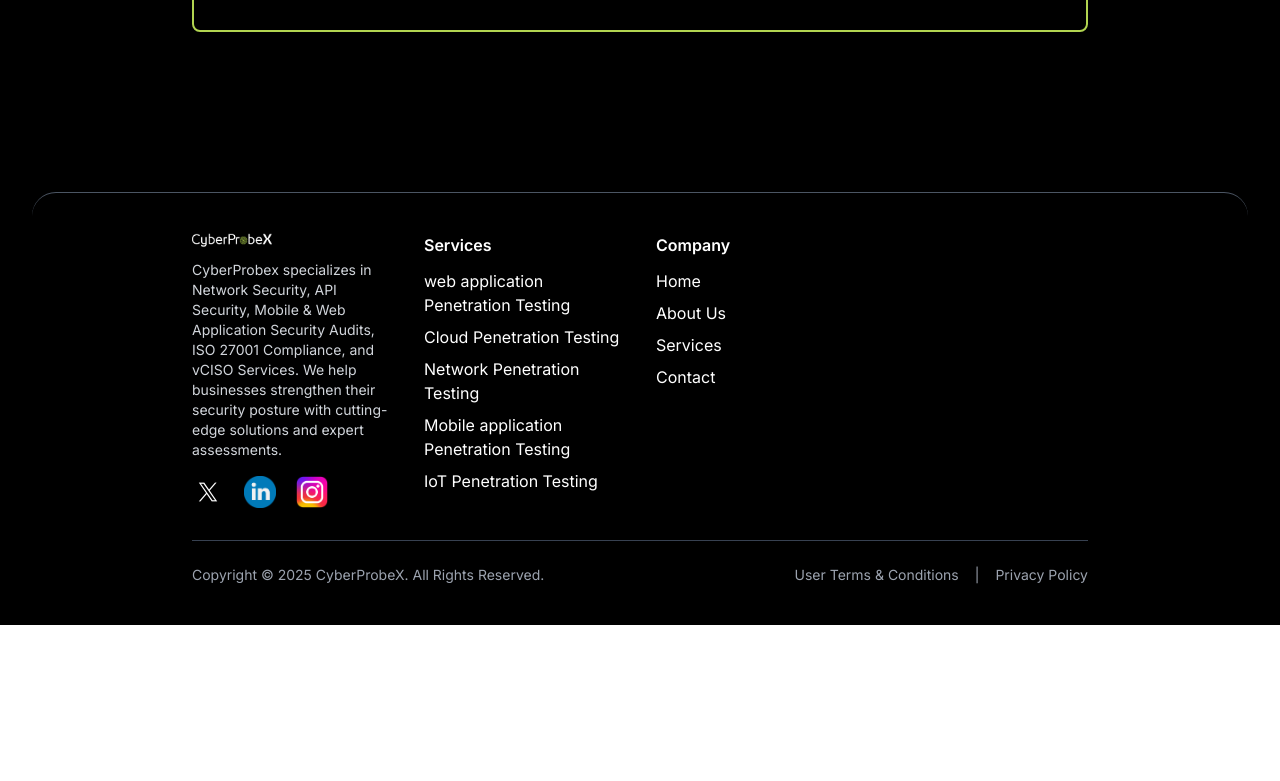
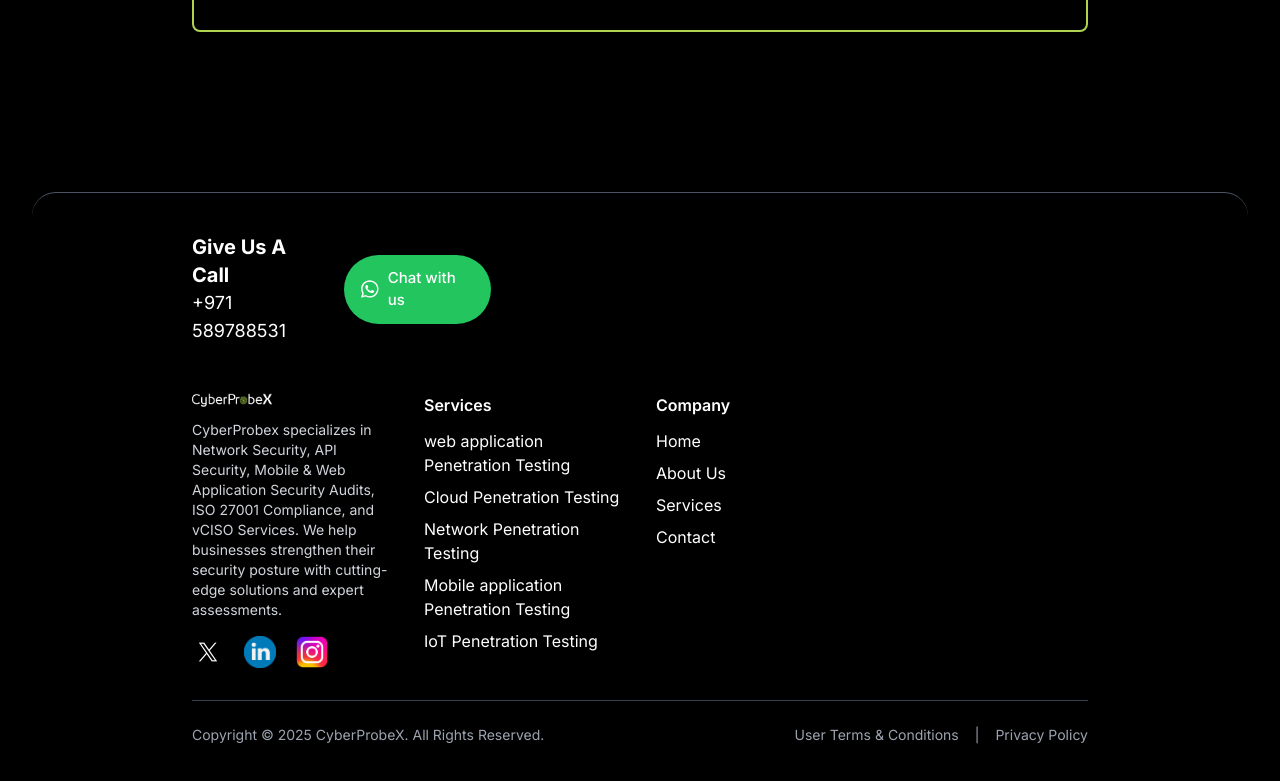
Before and after one commit to sujaykumar007/cyberprobe-X, a Next.js app: page / in a window 1280 px wide. Shown: the part 5572-6353 px from the top of the page. Before the commit the page ends 6197 px from the top, so only its background shows below. Built offline with nearby package versions, Linux system fonts and the light colour scheme.

Commit message:
added footer whatsapp

```diff
--- a/app/custom-components/Footer.tsx
+++ b/app/custom-components/Footer.tsx
@@ -1,11 +1,35 @@
 import { assets } from "../assets/assets";
 import Image from "next/image";
 import Link from "next/link";
+import { FaWhatsapp } from "react-icons/fa";
+
 export default function Footer() {
   return (
     <div className="bg-black">
       <footer className="px-4 py-10 sm:px-8  text-white pb-10 rounded-3xl w-[95%] mx-auto border-t border-gray-600">
-        <div className="container mx-auto px-4 sm:px-8 lg:px-16">
+
+        <div className=" container mx-auto px-4 sm:px-8 lg:px-16">
+        <div className="w-full md:w-1/3  md:mb-0 flex items-center ">
+          {/* <img
+            src={phone}
+            alt="Phone"
+            className="border p-3 rounded-full mr-4"
+          /> */}
+          <div>
+            <h2 className="text-xl font-bold">Give Us A Call</h2>
+            <p className="md:text-lg text-md">+971 589788531</p>
+          </div>
+          <a
+            href="https://wa.me/971589788531"
+            target="_blank"
+            rel="noopener noreferrer"
+            className="ml-4 bg-green-500 hover:bg-green-600 p-2 md:px-4 md:py-3 rounded-full transition-all duration-300 hover:scale-110 flex items-center gap-2"
+          >
+            <FaWhatsapp size={20} className="text-white" />
+            <span className="text-white font-medium  text-[15px] ">Chat with us</span>
+          </a>
+        </div>
+        <br /><br />
           <div className="grid grid-cols-1 sm:grid-cols-2 md:grid-cols-3 lg:grid-cols-4 gap-8">
 
             <div>
```
